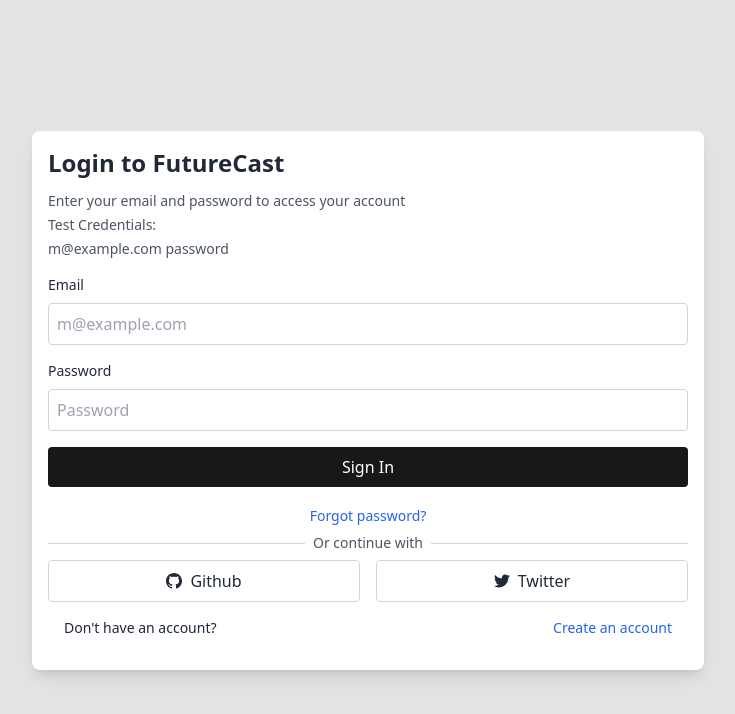
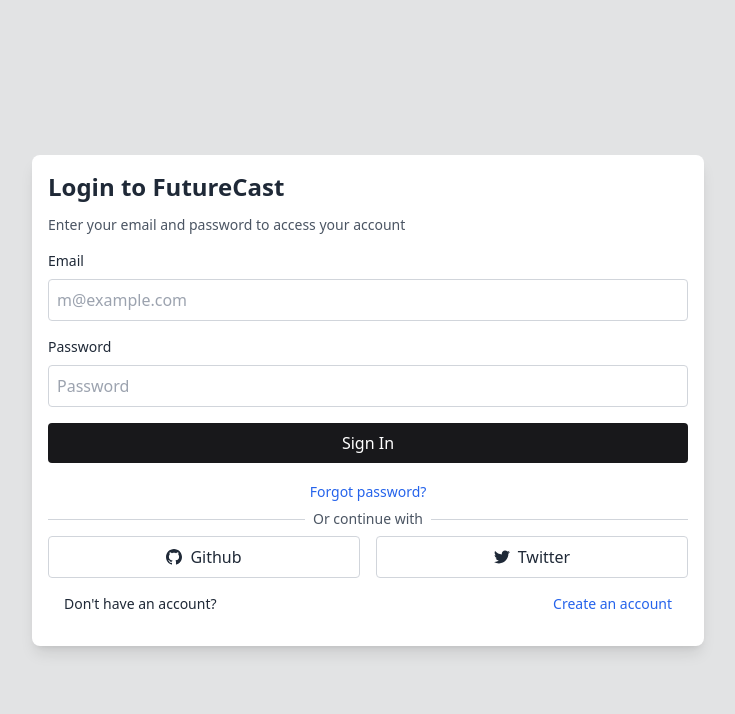
Before and after one commit to janneesa/FutureCast, a React (Vite) app in the folder FutureCastApp/frontend/: page / in a window 1280 px wide. Shown: the top 714 px of the page, without its empty margins (272-1007 px from the left). Built offline with nearby package versions, Linux system fonts and the light colour scheme.

Commit message:
Remove unused favicon link and test credentials from Login component for cleaner code

```diff
--- a/FutureCastApp/frontend/index.html
+++ b/FutureCastApp/frontend/index.html
@@ -2,7 +2,6 @@
 <html lang="en">
   <head>
     <meta charset="UTF-8" />
-    <link rel="icon" type="image/svg+xml" href="/vite.svg" />
     <meta name="viewport" content="width=device-width, initial-scale=1.0" />
     <title>FutureCast</title>
   </head>
--- a/FutureCastApp/frontend/src/components/login/Login.jsx
+++ b/FutureCastApp/frontend/src/components/login/Login.jsx
@@ -19,8 +19,6 @@ function Login() {
         <div className="card-header">
           <h2>Login to FutureCast</h2>
           <p>Enter your email and password to access your account</p>
-          <p>Test Credentials:</p>
-          <p>m@example.com password</p>
         </div>
 
         <div className="card-content">
```
